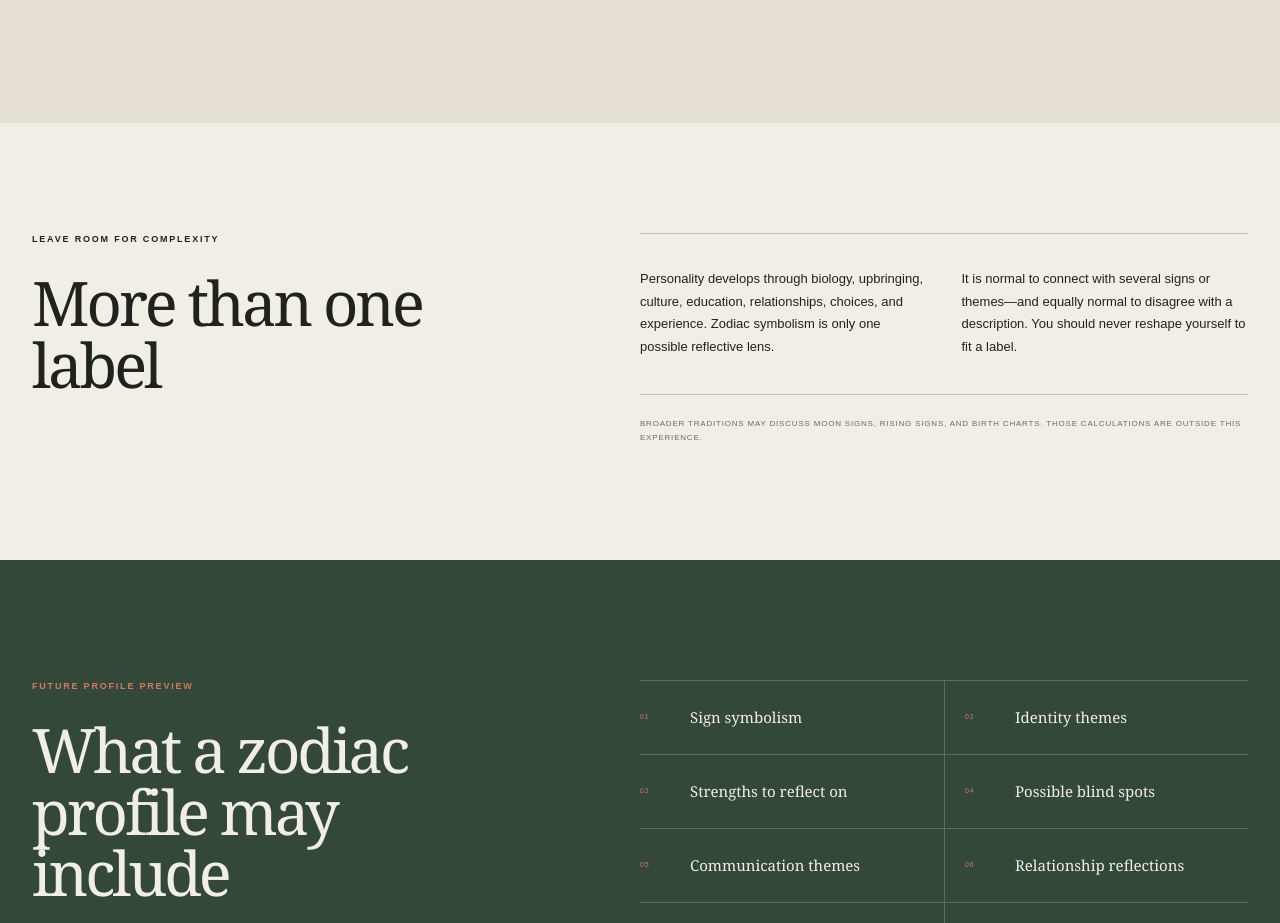
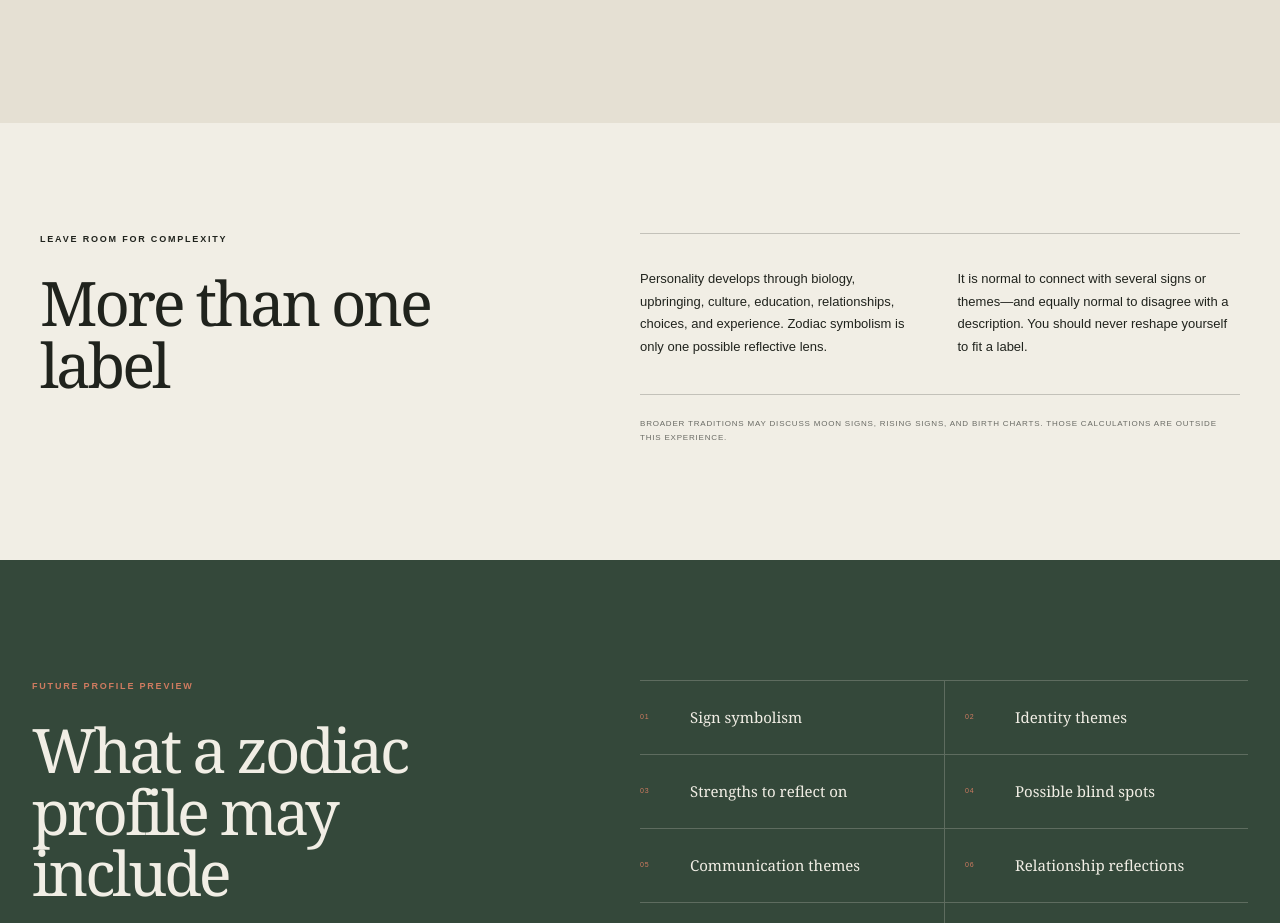
Before and after one commit to sidragon13-cyber/innergeodessa, a Next.js app: page /zodiac in a window 1280 px wide. Shown: the part 3149-4072 px from the top of the page. Built offline with nearby package versions, Linux system fonts and the light colour scheme.

Commit message:
refactor(ui): standardize zodiac complexity section

```diff
--- a/src/app/zodiac/page.tsx
+++ b/src/app/zodiac/page.tsx
@@ -272,28 +272,34 @@ export default function ZodiacPage() {
         </Container>
       </section>
 
-      <section className="more-than-sign shell">
+      <Container
+        as="section"
+        className="more-than-sign"
+      >
         <div>
           <p className="eyebrow">Leave room for complexity</p>
           <h2>More than one label</h2>
         </div>
+
         <div className="more-than-sign-copy">
           <p>
             Personality develops through biology, upbringing, culture,
             education, relationships, choices, and experience. Zodiac
             symbolism is only one possible reflective lens.
           </p>
+
           <p>
             It is normal to connect with several signs or themes—and equally
             normal to disagree with a description. You should never reshape
             yourself to fit a label.
           </p>
+
           <p className="tradition-note">
             Broader traditions may discuss moon signs, rising signs, and birth
             charts. Those calculations are outside this experience.
           </p>
         </div>
-      </section>
+      </Container>
 
       <section className="zodiac-profile-preview">
         <div className="shell">
```
